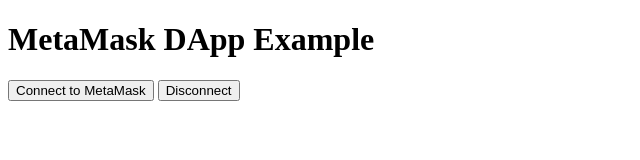
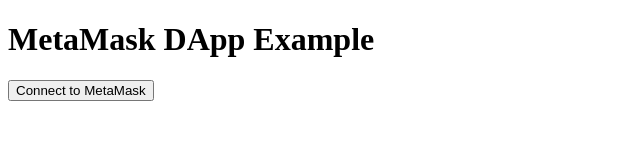
Before and after one commit to mbamania/battleOfTheTitan, a plain HTML site: page index.html in a window 1280 px wide. Shown: the whole page, without its empty margins (0-640 px from the left). Drawn offline with Linux system fonts and the light colour scheme.

Commit message:
Update index.html

```diff
--- a/index.html
+++ b/index.html
@@ -9,7 +9,7 @@
 <body>
     <h1>MetaMask DApp Example</h1>
     <button onclick="connect()">Connect to MetaMask</button>
-        <button onclick="disconnect()">Disconnect</button>
+
     <div id="account"></div>
     <div id="balance"></div>
 
```
